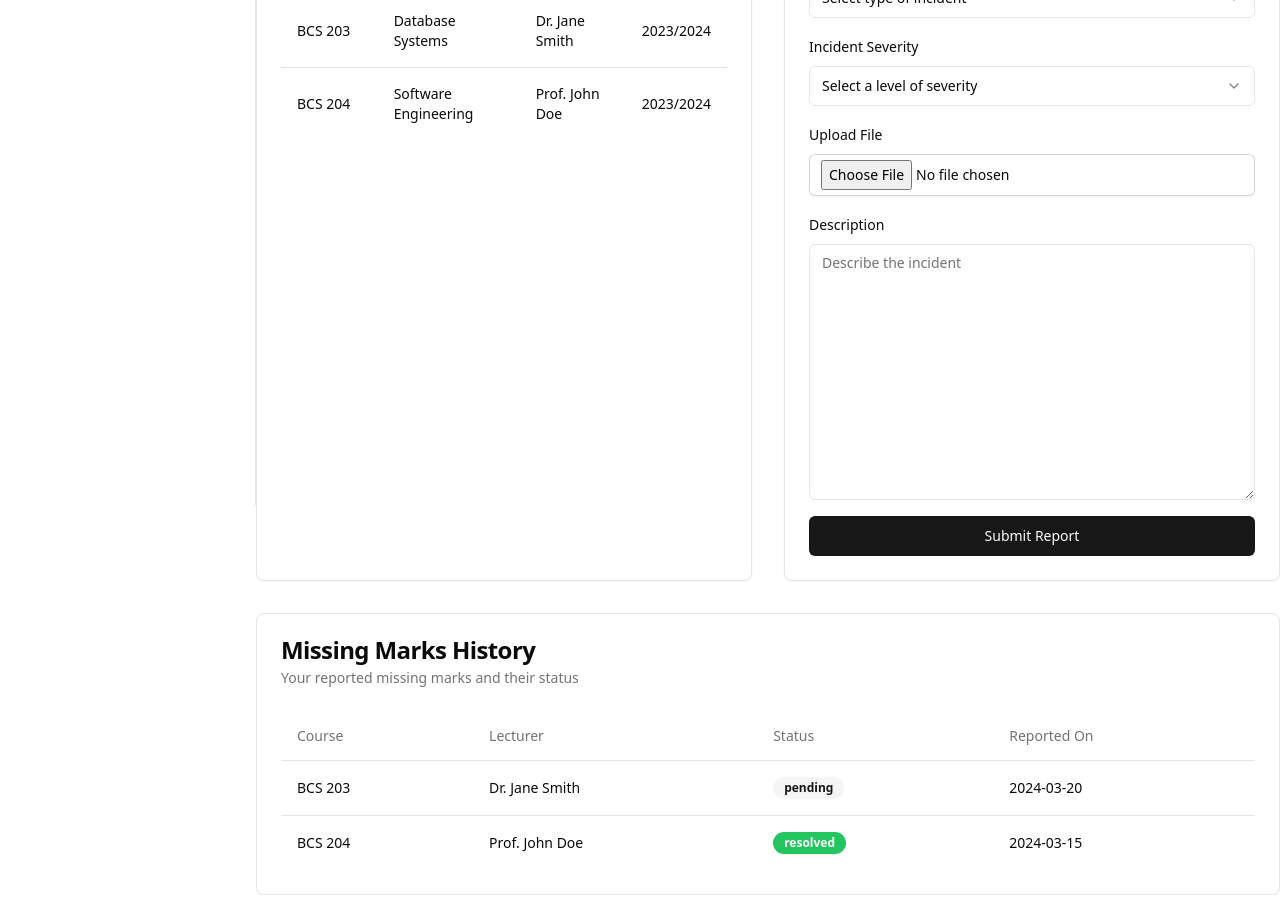
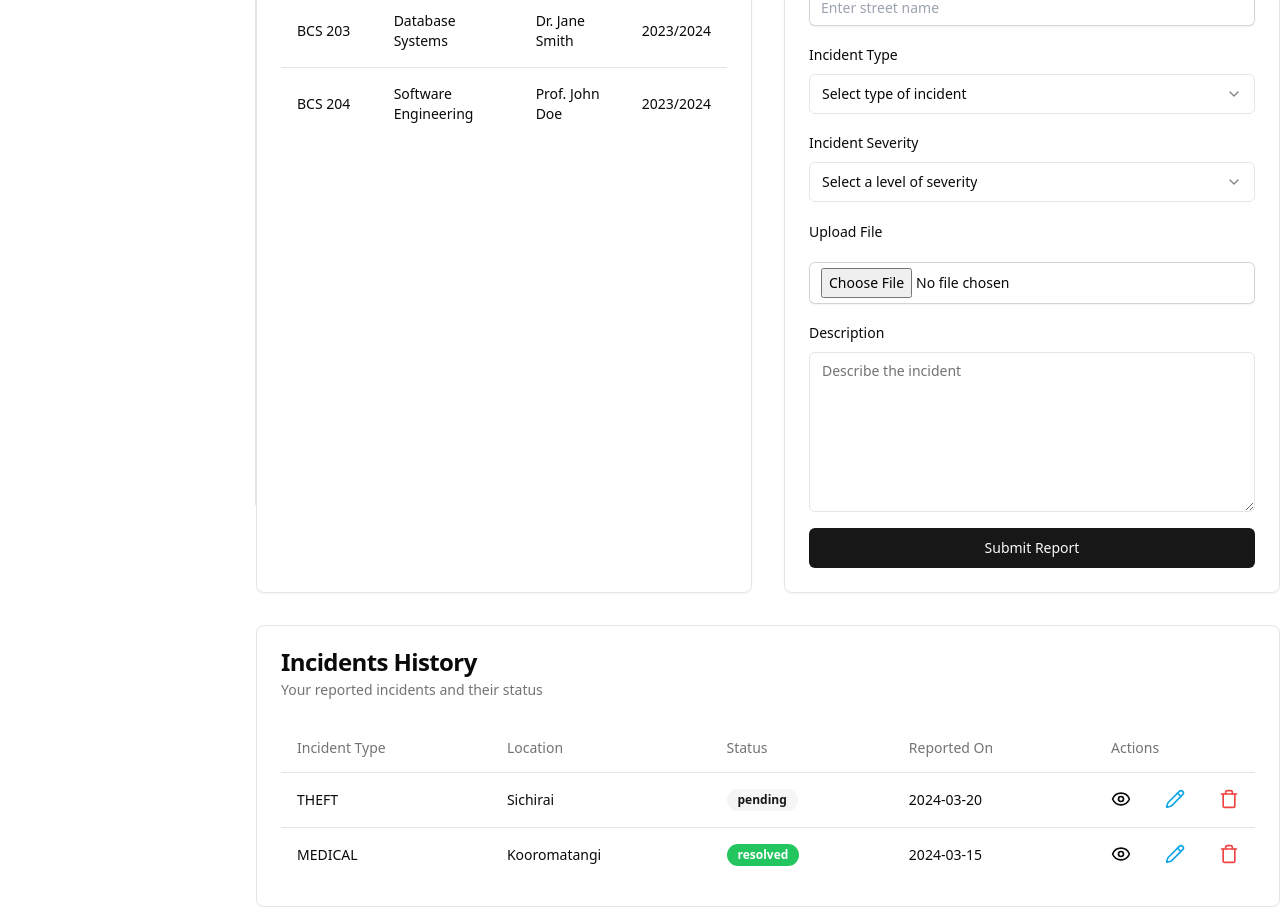
Before and after one commit to kipkoechjaphet52/fika-safe, a Next.js app: page /users in a window 1280 px wide. Shown: the part 360-1267 px from the top of the page. Built offline with nearby package versions, Linux system fonts and the light colour scheme.

Commit message:
Incident reporting form and report history updates

```diff
--- a/app/(pages)/users/page.tsx
+++ b/app/(pages)/users/page.tsx
@@ -13,7 +13,7 @@ export default function StudentDashboard() {
       <div className="grid gap-4 md:grid-cols-2 lg:grid-cols-3">
         <Card>
           <CardHeader className="flex flex-row items-center justify-between space-y-0 pb-2">
-            <CardTitle className="text-sm font-medium">Enrolled Courses</CardTitle>
+            <CardTitle className="text-sm font-medium">Total Reports</CardTitle>
             <BookOpen className="h-4 w-4 text-muted-foreground" />
           </CardHeader>
           <CardContent>
@@ -31,7 +31,7 @@ export default function StudentDashboard() {
         </Card>
         <Card>
           <CardHeader className="flex flex-row items-center justify-between space-y-0 pb-2">
-            <CardTitle className="text-sm font-medium">Resolved Reports</CardTitle>
+            <CardTitle className="text-sm font-medium">Verified Reports</CardTitle>
             <FileCheck className="h-4 w-4 text-muted-foreground" />
           </CardHeader>
           <CardContent>
--- a/app/Components/ReportHistory.tsx
+++ b/app/Components/ReportHistory.tsx
@@ -16,19 +16,20 @@ import {
   TableHeader,
   TableRow,
 } from "@/app/Components/ui/table";
+import { EyeIcon, Pencil, TrashIcon } from "lucide-react";
 
 const reports = [
   {
     id: 1,
-    course: "BCS 203",
-    lecturer: "Dr. Jane Smith",
+    incidentType: "THEFT",
+    location: "Sichirai",
     status: "pending",
     reportedAt: "2024-03-20",
   },
   {
     id: 2,
-    course: "BCS 204",
-    lecturer: "Prof. John Doe",
+    incidentType: "MEDICAL",
+    location: "Kooromatangi",
     status: "resolved",
     reportedAt: "2024-03-15",
   },
@@ -38,24 +39,25 @@ export function ReportHistory() {
   return (
     <Card>
       <CardHeader>
-        <CardTitle>Missing Marks History</CardTitle>
-        <CardDescription>Your reported missing marks and their status</CardDescription>
+        <CardTitle>Incidents History</CardTitle>
+        <CardDescription>Your reported incidents and their status</CardDescription>
       </CardHeader>
       <CardContent>
         <Table>
           <TableHeader>
             <TableRow>
-              <TableHead>Course</TableHead>
-              <TableHead>Lecturer</TableHead>
+              <TableHead>Incident Type</TableHead>
+              <TableHead>Location</TableHead>
               <TableHead>Status</TableHead>
               <TableHead>Reported On</TableHead>
+              <TableHead>Actions</TableHead>
             </TableRow>
           </TableHeader>
           <TableBody>
             {reports.map((report) => (
               <TableRow key={report.id}>
-                <TableCell className="font-medium">{report.course}</TableCell>
-                <TableCell>{report.lecturer}</TableCell>
+                <TableCell className="font-medium">{report.incidentType}</TableCell>
+                <TableCell>{report.location}</TableCell>
                 <TableCell>
                   <Badge
                     variant={report.status === "pending" ? "secondary" : "success"}
@@ -64,6 +66,11 @@ export function ReportHistory() {
                   </Badge>
                 </TableCell>
                 <TableCell>{report.reportedAt}</TableCell>
+                <TableCell className="flex justify-between">
+                  <EyeIcon className="w-5 h-5 " />
+                  <Pencil className="w-5 h-5 text-sky-500" />
+                  <TrashIcon className="w-5 h-5 text-destructive" />
+                </TableCell>
               </TableRow>
             ))}
           </TableBody>
--- a/app/Components/incident-report.tsx
+++ b/app/Components/incident-report.tsx
@@ -29,12 +29,13 @@ import { z } from "zod";
 import { zodResolver } from "@hookform/resolvers/zod";
 import { Textarea } from "./ui/textarea";
 import Input from "./Input";
+import { useState } from "react";
 
 const formSchema = z.object({
-  incidentType: z.string(),
-  severity: z.string(),
-  description: z.string(),
-  file: z.string(),
+  incidentType: z.string().min(1, "Incident type is required"),
+  severity: z.string().min(1, "Severity level is required"),
+  description: z.string().min(5, "Description must be at least 5 characters"),
+  file: z.string().optional(),
 });
 
 export function IncidentReport() {
@@ -42,7 +43,11 @@ export function IncidentReport() {
     resolver: zodResolver(formSchema),
   });
 
-  const file = form.watch('file');
+  const [file, setFile] = useState<File | null>(null);
+  const [street, setStreet] = useState("");
+  const [disabled, setDisabled] = useState(false);
+
+  // const file = form.watch('file');
   console.log(file);
   function onSubmit(values: z.infer<typeof formSchema>) {
     console.log(values);
@@ -57,6 +62,17 @@ export function IncidentReport() {
       <CardContent>
         <Form {...form}>
           <form onSubmit={form.handleSubmit(onSubmit)} className="space-y-4">
+            <Input
+              id='Street'
+              name="street"
+              label={"Street Name"}
+              placeholder={"Enter street name"}
+              type="text"
+              required
+              disabled={disabled}
+              value = {street}
+              onChange={(e) => setStreet(e.target.value)}
+            />
             <FormField
               control={form.control}
               name="incidentType"
@@ -105,22 +121,16 @@ export function IncidentReport() {
                 </FormItem>
               )}
             />
-            <FormField
-              control={form.control}
+            <Input
+              id='File'
               name="file"
-              render={({ field }) => (
-                <FormItem>
-                  <FormLabel>Upload File</FormLabel>
-                  <Input
-                    label={""} placeholder={""} id='File'
-                    type="file"
-                    required
-                    accept="image/*, video/*"
-                    {...field}
-                  />
-                  <FormMessage />
-                </FormItem>
-              )}
+              label={"Upload File"}
+              placeholder={"Select an image or video"}
+              type="file"
+              required
+              disabled={disabled}
+              accept="image/*, video/*"
+              onChange={(e) => setFile(e.target.files?.[0] || null)}
             />
             <FormField
               control={form.control}
@@ -130,14 +140,14 @@ export function IncidentReport() {
                   <FormLabel>Description</FormLabel>
                     <Textarea
                     placeholder="Describe the incident"
-                    className="h-64"
+                    className="h-40"
                     {...field}
                     />
                   <FormMessage />
                 </FormItem>
               )}
             />
-            <Button type="submit" className="w-full">Submit Report</Button>
+            <Button disabled={disabled} type="submit" className="w-full">Submit Report</Button>
           </form>
         </Form>
       </CardContent>
```
